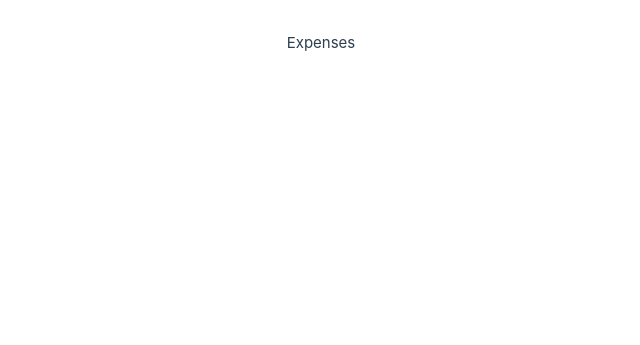
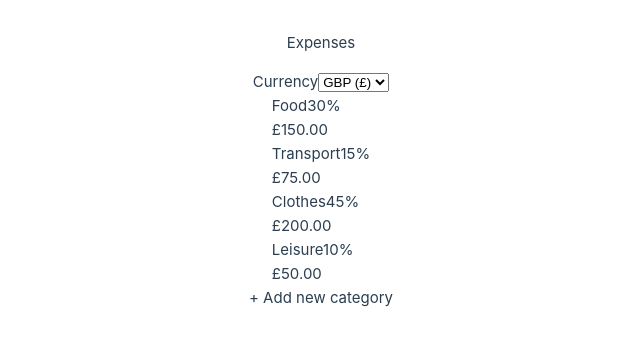
Before and after one commit to ossidion/budgee-nc-fe, a Vue app: page /expenses in a window 1280 px wide. Shown: the part 427-772 px from the top of the page, without its empty margins (319-959 px from the left). Built offline with nearby package versions, Linux system fonts and the light colour scheme.

Commit message:
Created Expenses CategoryList and CategoryItem componwents

```diff
--- /dev/null
+++ b/src/components/CategoryCard.vue
@@ -0,0 +1,35 @@
+<script setup>
+// declare the props
+const {name, amount, percentage, currency, locale} = defineProps({
+  name: String,
+  amount: Number,
+  percentage: Number,
+  currency: {
+    type: String,
+    default: 'GBP',
+  },
+  locale: {
+    type: String,
+    default: 'en-GB',
+  }
+})
+
+// Intl.NumberFormat is a built-in JavaScript object
+// which formats numbers according to a specific locale and style
+const formatter = new Intl.NumberFormat(locale, {
+  style: 'currency',
+  currency: currency
+})
+
+const formattedAmount = formatter.format(amount)
+</script>
+
+<template>
+    <div>
+        <div>
+            <span>{{ name }}</span>
+            <span>{{ percentage }}%</span>
+        </div>
+        <span>{{ formattedAmount }}</span>
+    </div>
+</template>
--- /dev/null
+++ b/src/components/CategoryList.vue
@@ -0,0 +1,34 @@
+<script setup>
+import CategoryCard from './CategoryCard.vue';
+defineProps({
+    categories: {
+        type: Array,
+        required: true,
+    },
+    currency: {
+        type: String,
+        default: 'GBP',
+    },
+    locale: {
+        type: String,
+        default: 'en-GB'
+    },
+})
+
+
+</script>
+
+
+<template>
+    <div>
+        <CategoryCard
+        v-for="(category, index) in categories"
+        :key="index"
+        :name="category.name"
+        :amount="category.amount"
+        :percentage="category.percentage"
+        :currency="currency"
+        :locale="locale"
+        />
+    </div>
+</template>
--- a/src/components/Expenses.vue
+++ b/src/components/Expenses.vue
@@ -1,11 +1,79 @@
 <script setup>
+import { ref, computed } from 'vue'
+import CategoryList from './CategoryList.vue'
 
+const categories = ref([
+  { name: 'Food', amount: 150, percentage: 30 },
+  { name: 'Transport', amount: 75, percentage: 15 },
+  { name: 'Clothes', amount: 200, percentage: 45 },
+  { name: 'Leisure', amount: 50, percentage: 10 },
+])
 
+const selectedCurrency = ref('GBP')
+const newCategoryName = ref('')
+const isAdding = ref(false)
+
+const currencyLocales = {
+  GBP: 'en-GB',
+  USD: 'en-US',
+  EUR: 'de-DE',
+  JPY: 'ja-JP',
+}
+
+//computed property — a core Vue feature that creates reactive derived state
+const selectedLocale = computed(() => currencyLocales[selectedCurrency.value])
+
+function startAdding(){
+  isAdding.value = true
+  newCategoryName.value = ''
+}
+
+function confirmAddCategory(){
+  if(newCategoryName.value.trim()){
+    categories.value.push({
+      name: newCategoryName.value.trim(),
+      amount: 0,
+      percentage: 0,
+    })
+    newCategoryName.value = ''
+    isAdding.value = false
+  }
+}
 
 </script>
 
 <template>
     <p> Expenses </p>
+     <!-- Currency dropdown -->
+    <div>
+      <label for="currency">Currency</label>
+      <select id="currency" v-model="selectedCurrency">
+        <option value="GBP">GBP (£)</option>
+        <option value="USD">USD ($)</option>
+        <option value="EUR">EUR (€)</option>
+        <option value="JPY">JPY (¥)</option>
+      </select>
+    </div>
+    <!-- List -->
+    <CategoryList
+      :categories="categories"
+      :currency="selectedCurrency"
+      :locale="selectedLocale"
+    />
+    <!-- Add category input or button -->
+     <div v-if="isAdding">
+      <input
+        v-model="newCategoryName"
+        @keyup.enter="confirmAddCategory"
+        placeholder="Enter category name"
+      />
+
+      <button @click="confirmAddCategory">Save</button>
+     </div>
+     <div v-else @click="startAdding">
+      + Add new category
+     </div>
+
 </template>
 
 <style scoped></style>
```
